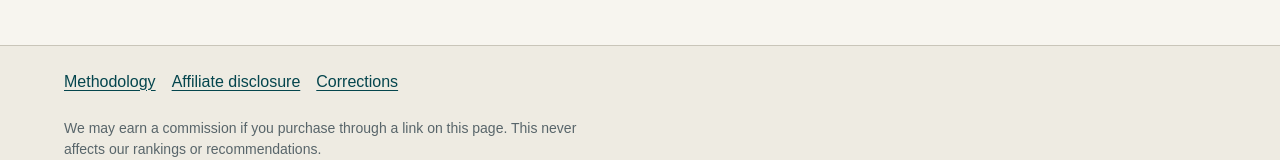
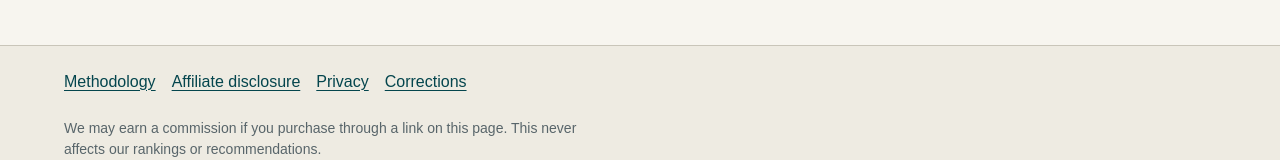
Before and after one commit to andrehlucas/BVO, a Next.js app: page / in a window 1280 px wide. Shown: the part 1262-1422 px from the top of the page. Built offline with nearby package versions, Linux system fonts and the light colour scheme.

Commit message:
fix: link privacy page in footer

```diff
--- a/src/components/layout/site-footer.tsx
+++ b/src/components/layout/site-footer.tsx
@@ -9,6 +9,7 @@ export function SiteFooter() {
           <ul className="footer-nav-list">
             <li><Link href="/methodology">Methodology</Link></li>
             <li><Link href="/affiliate-disclosure">Affiliate disclosure</Link></li>
+            <li><Link href="/privacy">Privacy</Link></li>
             <li><Link href="/corrections">Corrections</Link></li>
           </ul>
         </nav>
```
Also changed, not shown: 1 other file (tests, documents, lock files or other folders).
